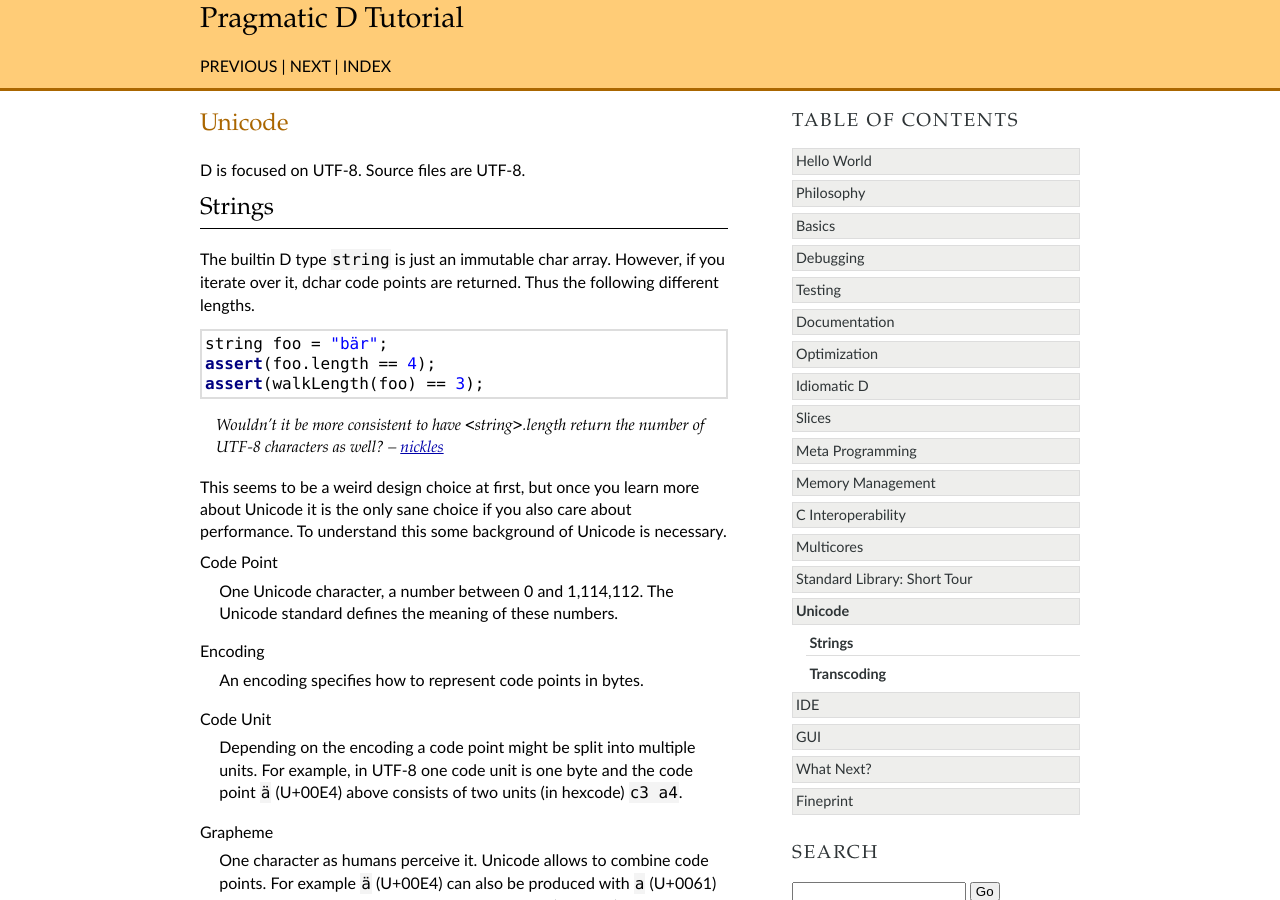
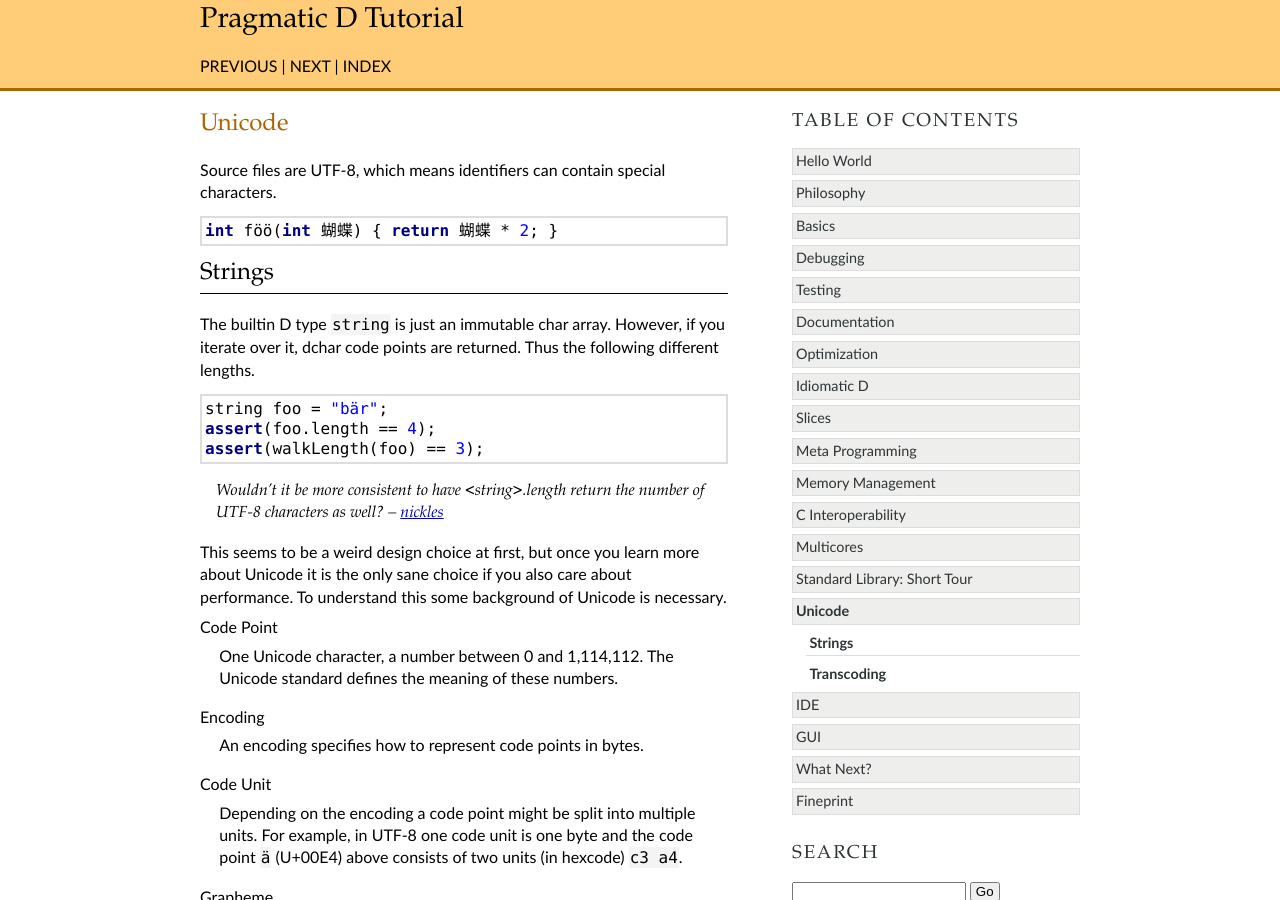
Before and after one commit to qznc/d-tut, a Sphinx documentation site: the page built from source/unicode.rst, in a window 1280 px wide and 900 px high. Built offline with Sphinx 7.4.7, drawn with Linux system fonts in a browser that asks for light colours.

Commit message:
Example unicode ident

```diff
--- a/source/unicode.rst
+++ b/source/unicode.rst
@@ -1,8 +1,12 @@
 Unicode
 =======
 
-D is focused on UTF-8.
-Source files are UTF-8.
+Source files are UTF-8,
+which means identifiers can contain special characters.
+
+.. code-block:: d
+
+   int föö(int 蝴蝶) { return 蝴蝶 * 2; }
 
 Strings
 -------
```
